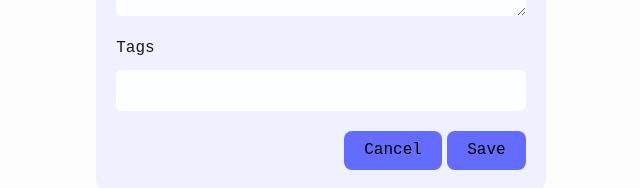
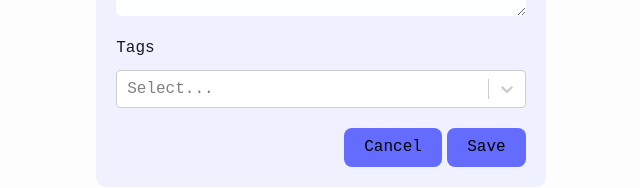
Before and after one commit to mayra-palomares/tasks-react-app, a React (Vite) app: page /tasks/create in a window 1280 px wide. Shown: the part 339-527 px from the top of the page, without its empty margins (319-959 px from the left). Built offline with nearby package versions, Linux system fonts and the light colour scheme.

Commit message:
Add CreatableSelect component from react-select

```diff
--- a/package.json
+++ b/package.json
@@ -17,6 +17,7 @@
 		"react-dom": "^18.2.0",
 		"react-hook-form": "^7.45.2",
 		"react-router-dom": "^6.14.2",
+		"react-select": "^5.7.4",
 		"zod": "^3.21.4"
 	},
 	"devDependencies": {
--- a/src/components/TaskForm.tsx
+++ b/src/components/TaskForm.tsx
@@ -1,14 +1,37 @@
 import { FormActionButtons } from './common/ActionButtons';
 import { zodResolver } from '@hookform/resolvers/zod';
-import { useForm, SubmitHandler } from 'react-hook-form';
+import { useForm, SubmitHandler, Controller } from 'react-hook-form';
+import CreatableSelect from 'react-select/creatable';
 import { TaskRequest } from '../types/Task';
 import { z } from 'zod';
 
 const formSchema = z.object({
 	title: z.string().min(1, 'Title is required').max(50),
 	description: z.string().min(1, 'Description is required').max(400),
-	tags: z.array(z.string().min(1, 'Invalid tag')),
+	tags: z
+		.array(z.object({ label: z.string(), value: z.string() }))
+		.min(1, 'Tags are required'),
 });
+
+type FormData = z.infer<typeof formSchema>;
+
+const parseTasktoFormData = (task: TaskRequest): FormData => {
+	const parsedTags = task.tags.map((tag) => ({ label: tag, value: tag }));
+	return {
+		...task,
+		tags: parsedTags,
+	};
+};
+
+const parseFormDatatoTask = (data: FormData): TaskRequest => {
+	const parsedTags = data.tags.map((tag) => tag.label);
+	const parsedTask = {
+		...data,
+		tags: parsedTags,
+		completed: false,
+	};
+	return parsedTask;
+};
 
 const initialTask = { title: '', description: '', tags: [], completed: false };
 
@@ -22,13 +45,15 @@ function TaskForm({ task = initialTask, handleSave }: TaskFormProps) {
 		register,
 		handleSubmit,
 		formState: { errors },
-	} = useForm<TaskRequest>({
-		defaultValues: task,
+		control,
+	} = useForm<FormData>({
+		defaultValues: parseTasktoFormData(task),
 		resolver: zodResolver(formSchema),
 	});
 
-	const onSubmit: SubmitHandler<TaskRequest> = (data) => {
-		handleSave(data);
+	const onSubmit: SubmitHandler<FormData> = (data) => {
+		const parsedData = parseFormDatatoTask(data);
+		handleSave(parsedData);
 	};
 
 	return (
@@ -62,11 +87,12 @@ function TaskForm({ task = initialTask, handleSave }: TaskFormProps) {
 			</div>
 			<div className="form-group">
 				<label>Tags</label>
-				<input
-					{...register('tags')}
-					type="text"
-					autoComplete="off"
-					autoCorrect="off"
+				<Controller
+					name="tags"
+					control={control}
+					render={({ field }) => (
+						<CreatableSelect {...field} isMulti isClearable />
+					)}
 				/>
 				{errors.tags && <span className="error">{errors.tags?.message}</span>}
 			</div>
```
Also changed, not shown: 1 other file (tests, documents, lock files or other folders).
